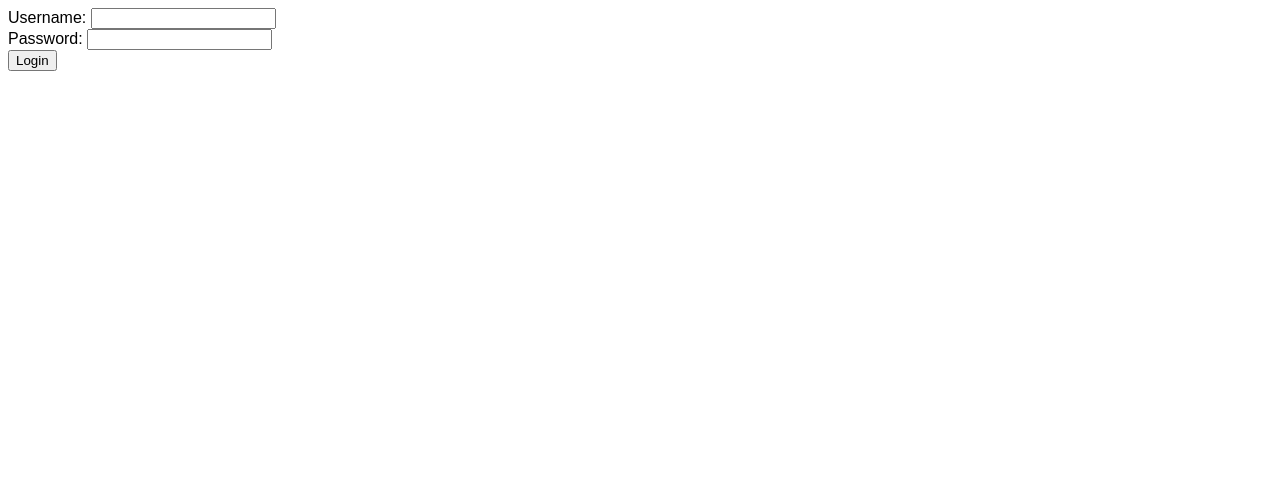
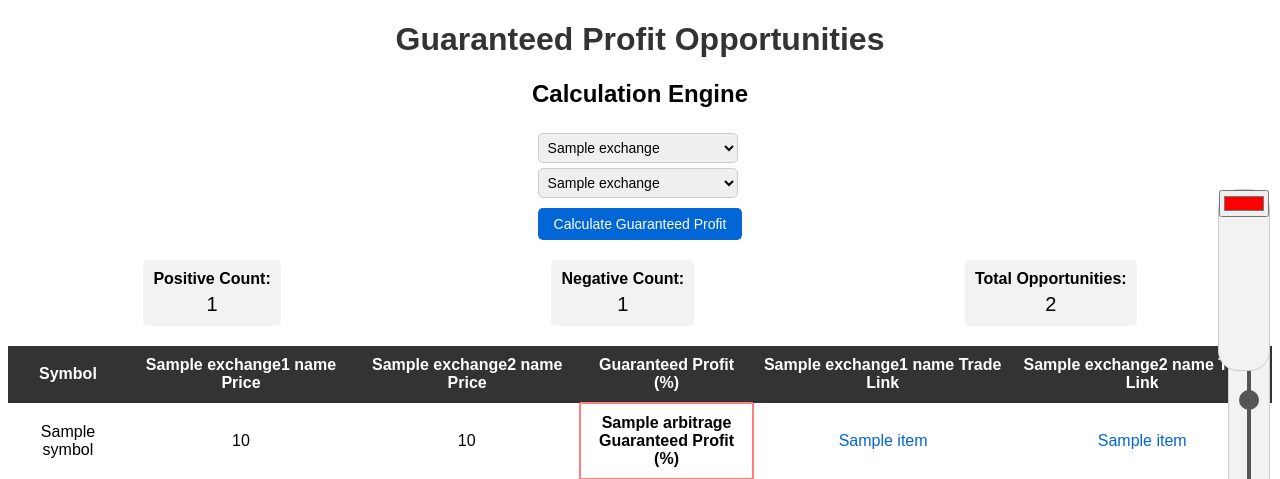
Before and after one commit to mailmaincoinsily/coinsilysite, a Flask app: template templates/index.html in a window 1280 px wide. Shown: the top 479 px of the page. Run offline with Flask 3, Linux system fonts and the light colour scheme; the template is opened without the code that fills it: most values are stand-ins (such as "Sample title", 1, 10 or a date in 2020); parts of the project's set-up code (start-up, migrations or seed data) failed here and were passed over.

Commit message:
Update index.html

```diff
--- a/templates/index.html
+++ b/templates/index.html
@@ -5,18 +5,6 @@
     <link rel="stylesheet" href="{{ url_for('static', filename='style.css') }}">
 </head>
 <body>
-    <!-- Login Form -->
-    <div class="login-form" id="login-form">
-        <form>
-            <label for="username">Username:</label>
-            <input type="text" id="username" name="username" required><br>
-            <label for="password">Password:</label>
-            <input type="password" id="password" name="password" required><br>
-            <button type="button" onclick="login()">Login</button>
-        </form>
-    </div>
-
-    <div class="content" id="main-content" style="display: none;">
     <h1>Guaranteed Profit Opportunities</h1>
 
     <div class="engine">
@@ -89,22 +77,6 @@
     <div id="color-picker">
         <input type="color" id="selected-color" value="#ff0000">
     </div>
-    </div>
-
-    <script>
-        function login() {
-            var username = document.getElementById("username").value;
-            var password = document.getElementById("password").value;
-
-            // You should replace 'your_username' and 'your_password' with actual values
-            if (username === 'your_username' && password === 'your_password') {
-                document.getElementById("login-form").style.display = "none";
-                document.getElementById("main-content").style.display = "block";
-            } else {
-                alert("Invalid credentials. Please try again.");
-            }
-        }
-    </script>
 
     <script src="{{ url_for('static', filename='script.js') }}"></script>
 </body>
```
Lines whose indentation alone changed are shown as unchanged.
